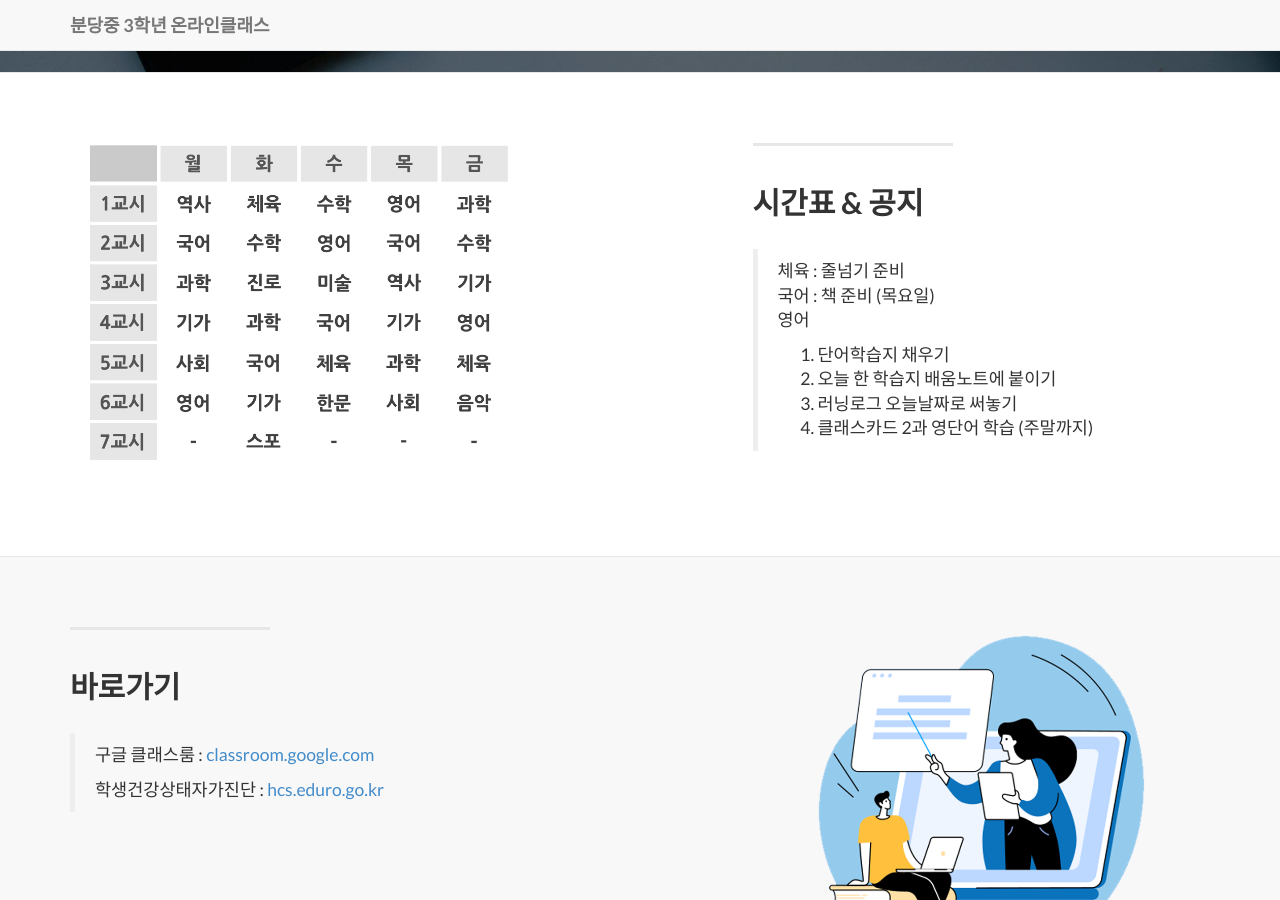
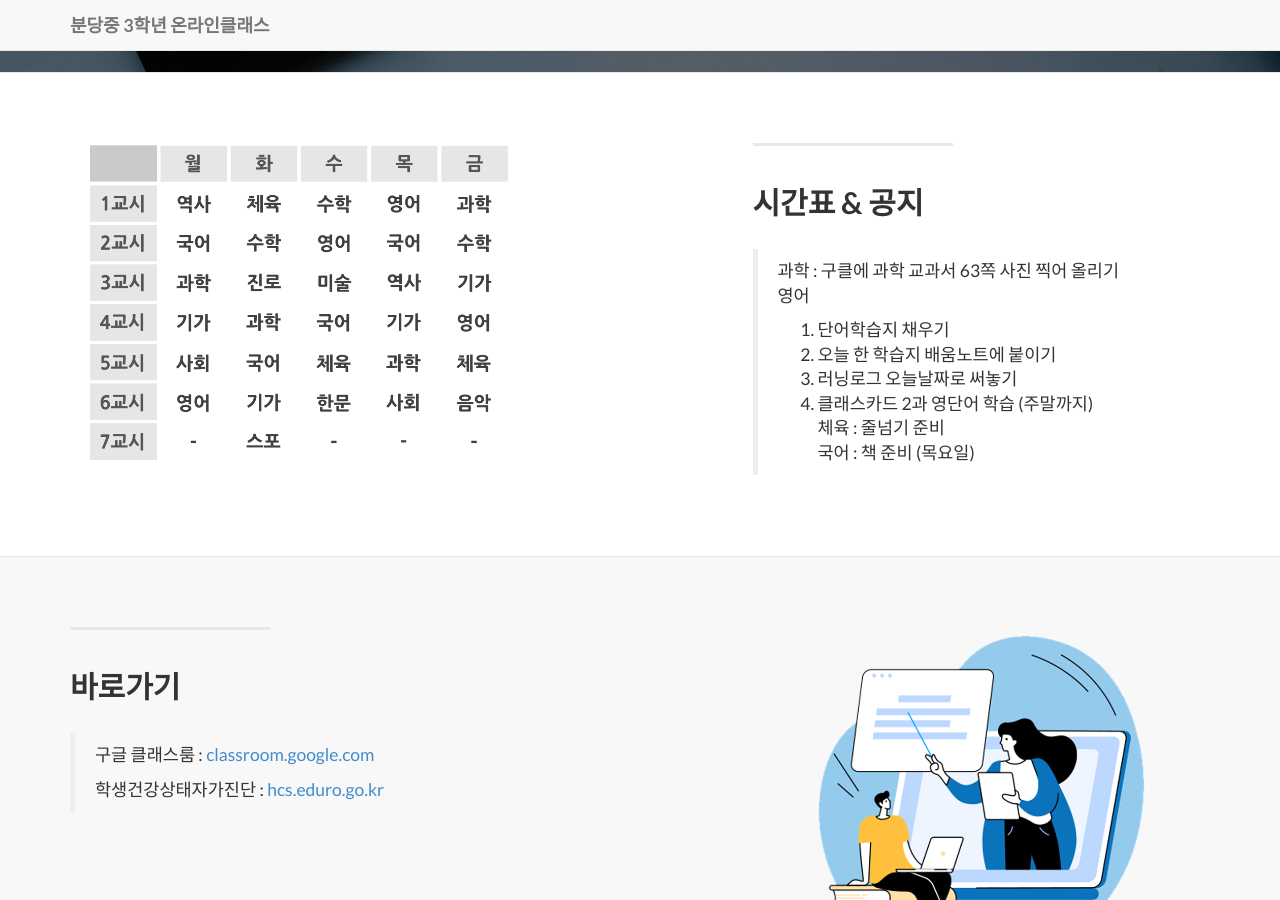
Before and after one commit to bundang-ms-2021/oncl, a Jekyll site: the page built from index.html, in a window 1280 px wide and 900 px high, scrolled down 692 px. Built offline with Jekyll 4.4.1, drawn with Linux system fonts in a browser that asks for light colours; nearby versions of some CDN libraries; library files that are not in the unit come from our copies.

Commit message:
Update 2014-09-21-services-1.markdown

```diff
--- a/_posts/2014-09-21-services-1.markdown
+++ b/_posts/2014-09-21-services-1.markdown
@@ -6,10 +6,11 @@ title: 시간표 & 공지
 description: |
 ---
 
-  > 체육 : 줄넘기 준비
-  > 국어 : 책 준비 (목요일)
+  > 과학 : 구클에 과학 교과서 63쪽 사진 찍어 올리기
   > 영어
   > 1. 단어학습지 채우기
   > 2. 오늘 한 학습지 배움노트에 붙이기
   > 3. 러닝로그 오늘날짜로 써놓기
   > 4. 클래스카드 2과 영단어 학습 (주말까지)
+  > 체육 : 줄넘기 준비
+  > 국어 : 책 준비 (목요일)
```
